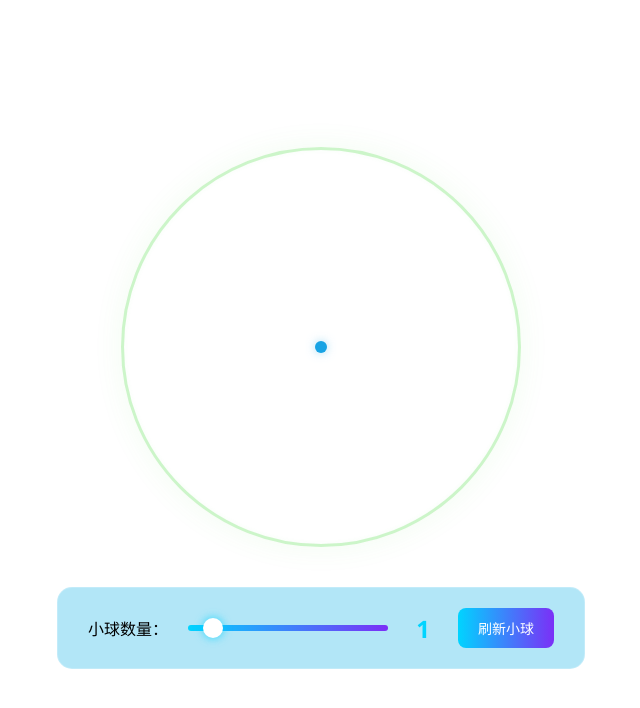
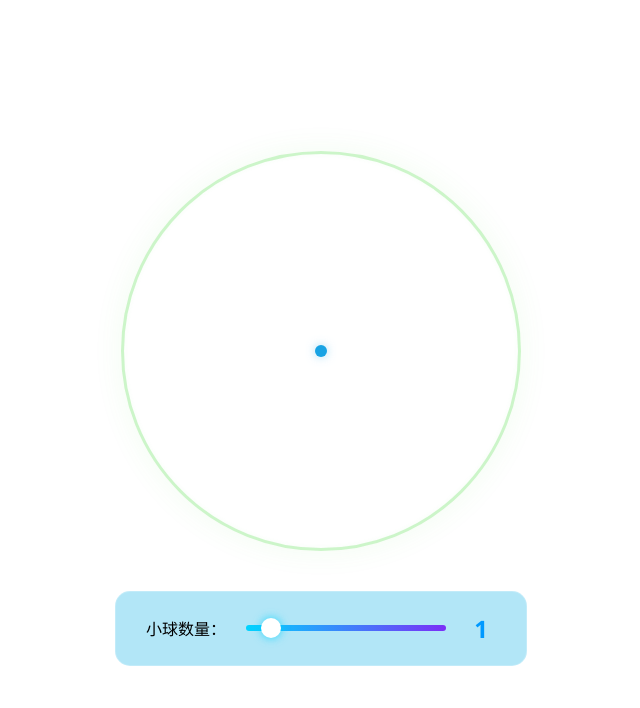
Before and after one commit to yuyi2439/No.11, a Svelte app: page / in a window 1280 px wide. Shown: the top 708 px of the page, without its empty margins (319-959 px from the left). Built offline with nearby package versions, Linux system fonts and the light colour scheme.

Commit message:
全局化--t

```diff
--- a/src/App.svelte
+++ b/src/App.svelte
@@ -18,12 +18,12 @@
 </script>
 
 <main>
-  <div class="circle">
+  <div class="circle" style="--period: {period}s;">
     {#key listKey}
       {#each balls as ball (ball.id)}
         <div
           class="ball"
-          style="--deg: {ball.deg}deg; --phase: {ball.phase}deg; --period: {period}s;"
+          style="--deg: {ball.deg}deg; --phase: {ball.phase}deg;"
         ></div>
       {/each}
     {/key}
@@ -31,7 +31,7 @@
 
   <div class="controls">
     <label for="ballCount">小球数量：</label>
-    <input
+    <input onclick={() => listKey++}
       type="range"
       id="ballCount"
       min="0"
@@ -39,7 +39,6 @@
       bind:value={ballCount}
     />
     <span class="ball-count">{ballCount}</span>
-    <button onclick={() => listKey++}>刷新小球</button>
   </div>
 </main>
 
@@ -73,12 +72,13 @@
     box-shadow:
       0 0 30px rgba(88, 223, 76, 0.08),
       inset 0 0 5px rgba(88, 223, 76, 0.05);
+    animation: harmonic var(--period) linear infinite;
   }
 
   @property --t {
     syntax: '<angle>';
     initial-value: 0deg;
-    inherits: false;
+    inherits: true;
   }
 
   /* 小球通用样式 */
@@ -91,7 +91,6 @@
     top: 50%;
     left: 50%;
     transform: translate(-50%, -50%) rotate(var(--deg)) translate(calc(190px * sin(var(--t) + var(--phase))), 0);
-    animation: harmonic var(--period) linear infinite;
     box-shadow: 0 0 10px rgba(146, 212, 243, 0.8);
   }
 
@@ -153,31 +152,10 @@
   }
 
   .ball-count {
-    color: #00d4ff;
+    color: #0099ff;
     font-size: 24px;
     font-weight: bold;
     min-width: 30px;
     text-align: center;
   }
-
-  .controls button {
-    padding: 10px 20px;
-    background: linear-gradient(90deg, #00d4ff, #7b2ff7);
-    color: #fff;
-    border: none;
-    border-radius: 8px;
-    font-size: 14px;
-    font-weight: 500;
-    cursor: pointer;
-    transition: transform 0.2s, box-shadow 0.2s;
-  }
-
-  .controls button:hover {
-    transform: scale(1.05);
-    box-shadow: 0 0 15px rgba(0, 212, 255, 0.6);
-  }
-
-  .controls button:active {
-    transform: scale(0.95);
-  }
 </style>
```
